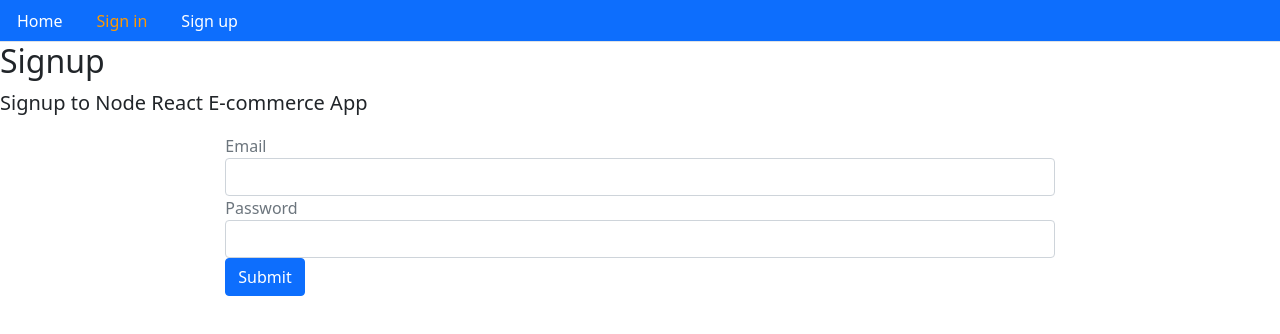
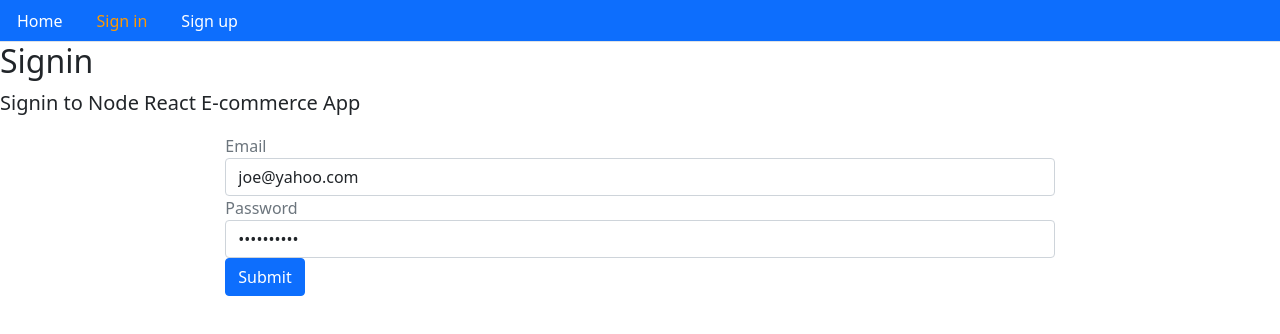
Before and after one commit to betadayz/ecomm-front, a React (Create React App) app: page /signin in a window 1280 px wide. Shown: the top 334 px of the page. Built offline with nearby package versions, Linux system fonts and the light colour scheme.

Commit message:
Save user in local storage

```diff
--- a/src/auth/index.js
+++ b/src/auth/index.js
@@ -30,3 +30,11 @@ export const signin = (user) => {
         console.log(err);
     });
 };
+
+
+export const authenticate = (data, next) => {
+    if(typeof window !== 'undefined') {
+       localStorage.setItem('jwt', JSON.stringify(data))
+       next();
+    }
+}
--- a/src/user/Signin.js
+++ b/src/user/Signin.js
@@ -1,13 +1,13 @@
 import React, {useState} from "react";
 import { Redirect } from 'react-router-dom';
 import Layout from '../core/Layout';
-import { signin } from "../auth";
+import { signin, authenticate } from "../auth";
 
 const Signin = () => {
     const [values, setValues] = useState({
         name: '',
-        email: '',
-        password: '',
+        email: 'joe@yahoo.com',
+        password: 'olayinka88',
         error: '',
         loading: false,
         redirectToReferrer: false,
@@ -28,9 +28,11 @@ const Signin = () => {
             if(data.error) {
                 setValues({ ...values, error: data.error, loading: false})
             } else {
-                setValues({
-                    ...values,
-                    redirectToReferrer: true
+                authenticate(data, () => {
+                    setValues({
+                        ...values,
+                        redirectToReferrer: true
+                    })
                 })
             }
         })
@@ -85,8 +87,8 @@ const Signin = () => {
 
     return (
         <Layout
-            title="Signup"
-            description="Signup to Node React E-commerce App"
+            title="Signin"
+            description="Signin to Node React E-commerce App"
             className="container col-md-8 offset-md-2"
         >
           {showLoading()}
```
